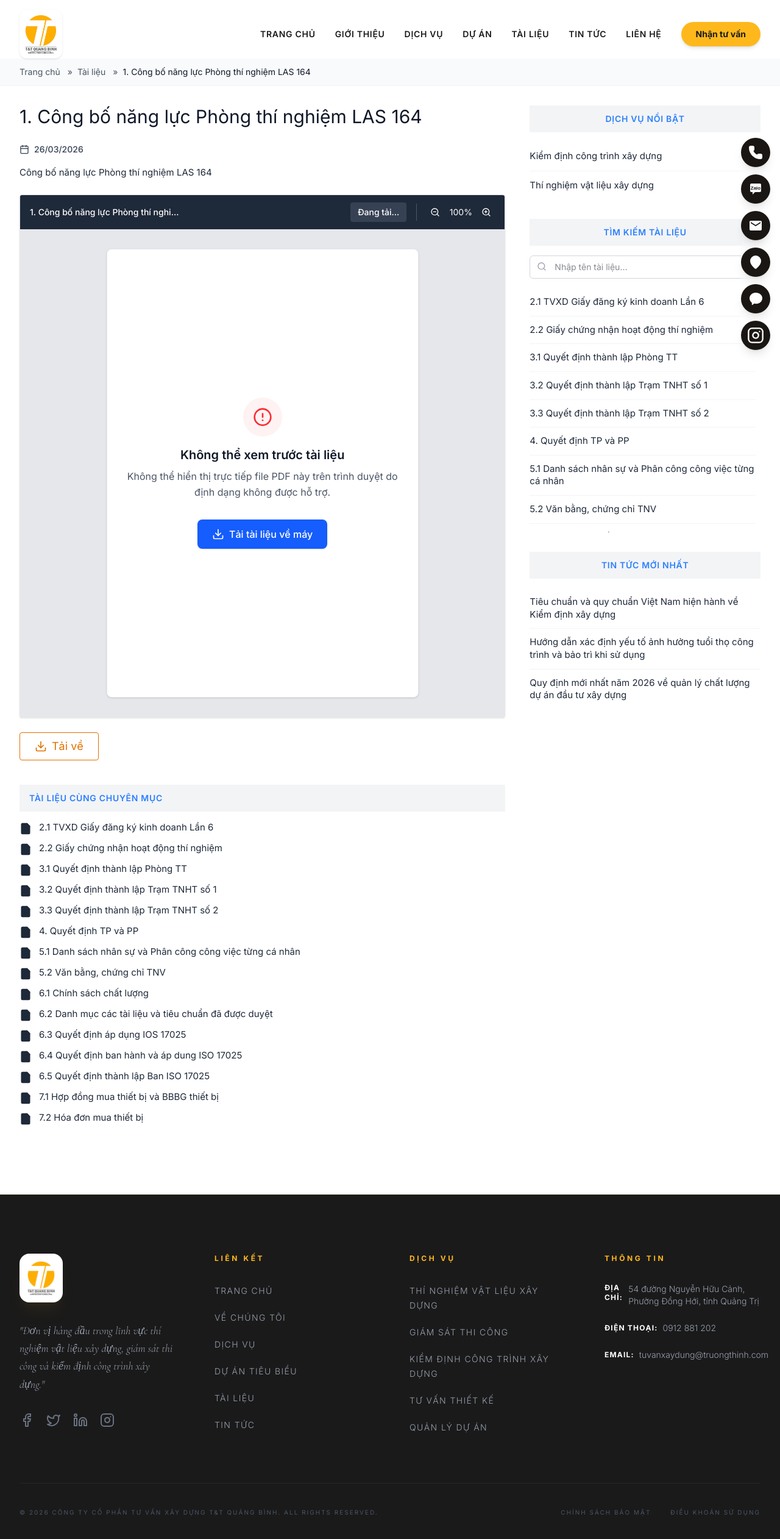
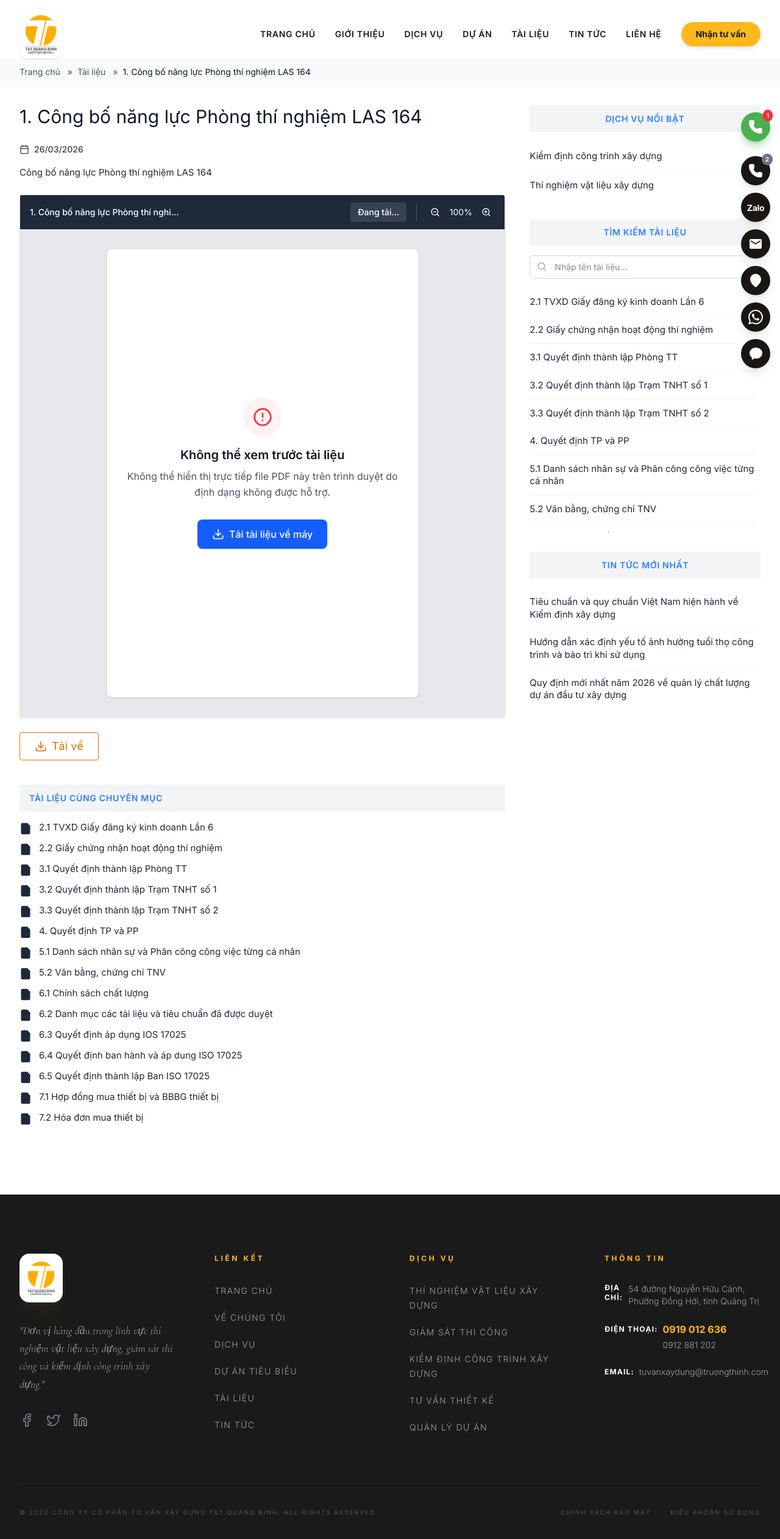
Before and after one commit to thuanedp/tvxdtvt-quangbinh, a React (Vite) app: page /documents/1 in a window 1280 px wide. Shown: the top 2524 px of the page at 61% size. Built offline with nearby package versions, Linux system fonts and the light colour scheme.

Commit message:
Add files via upload

```diff
--- a/src/components/Contact.tsx
+++ b/src/components/Contact.tsx
@@ -89,7 +89,10 @@ ${formData.message}`;
                   </div>
                   <div>
                     <h5 className="font-bold text-brand-dark mb-2 uppercase tracking-wider text-sm">Điện thoại</h5>
-                    <a href="tel:0912881202" className="text-gray-600 hover:text-brand-gold transition-colors font-light">
+                    <a href="tel:0919012636" className="text-brand-gold hover:text-brand-gold-dark transition-colors font-bold block text-lg">
+                      0919 012 636
+                    </a>
+                    <a href="tel:0912881202" className="text-gray-600 hover:text-brand-gold transition-colors font-light block mt-1">
                       0912 881 202
                     </a>
                   </div>
--- a/src/components/FloatingContact.tsx
+++ b/src/components/FloatingContact.tsx
@@ -1,75 +1,158 @@
-import { Phone, MapPin, Instagram } from 'lucide-react';
+import { Phone, MapPin, X, MessageCircle } from 'lucide-react';
 import { Link } from 'react-router-dom';
+import { useState } from 'react';
 
 export default function FloatingContact() {
+  const [isChatOpen, setIsChatOpen] = useState(false);
+
+  const tooltipClass = "absolute opacity-0 invisible group-hover:opacity-100 group-hover:visible transition-all duration-300 bg-gray-900 text-white text-xs font-medium rounded-lg whitespace-nowrap px-3 py-2 shadow-xl pointer-events-none " +
+    "bottom-full mb-3 left-1/2 -translate-x-1/2 " +
+    "md:bottom-auto md:mb-0 md:left-auto md:translate-x-0 md:right-full md:mr-4 md:top-1/2 md:-translate-y-1/2 " +
+    "after:content-[''] after:absolute after:border-4 after:border-transparent after:border-t-gray-900 after:top-full after:left-1/2 after:-translate-x-1/2 " +
+    "md:after:border-t-transparent md:after:border-l-gray-900 md:after:left-full md:after:top-1/2 md:after:-translate-y-1/2 md:after:translate-x-0";
+
   return (
     <div className="fixed bottom-0 left-0 w-full flex flex-row justify-around items-center p-3 bg-white/95 backdrop-blur-md border-t border-gray-100 shadow-[0_-4px_10px_rgba(0,0,0,0.05)] z-[60] md:bottom-auto md:left-auto md:right-4 md:top-1/2 md:-translate-y-1/2 md:w-auto md:flex-col md:gap-3 md:bg-transparent md:border-none md:shadow-none md:p-0">
-      {/* Phone */}
+      {/* Phone 1 (Primary) */}
+      <a
+        href="tel:0919012636"
+        className="group relative w-10 h-10 md:w-12 md:h-12 bg-[#4CAF50] hover:bg-[#45a049] rounded-full flex items-center justify-center text-white hover:scale-110 transition-all duration-300 shadow-lg shadow-[#4CAF50]/40 animate-bounce"
+        aria-label="Gọi điện thoại 1"
+      >
+        <Phone className="w-5 h-5 md:w-6 md:h-6" fill="currentColor" />
+        <span className="absolute -top-1 -right-1 bg-red-500 text-white text-[10px] font-bold px-1.5 py-0.5 rounded-full">1</span>
+        <span className={tooltipClass}>Gọi ngay cho tôi</span>
+      </a>
+
+      {/* Phone 2 (Secondary) */}
       <a
         href="tel:0912881202"
-        className="w-10 h-10 md:w-12 md:h-12 bg-[#1A1613] hover:bg-[#4CAF50] rounded-full flex items-center justify-center text-white hover:scale-110 transition-all duration-300 shadow-lg"
-        aria-label="Gọi điện thoại"
+        className="group relative w-10 h-10 md:w-12 md:h-12 bg-[#1A1613] hover:bg-[#4CAF50] rounded-full flex items-center justify-center text-white hover:scale-110 transition-all duration-300 shadow-lg"
+        aria-label="Gọi điện thoại 2"
       >
         <Phone className="w-5 h-5 md:w-6 md:h-6" fill="currentColor" />
+        <span className="absolute -top-1 -right-1 bg-gray-500 text-white text-[10px] font-bold px-1.5 py-0.5 rounded-full">2</span>
+        <span className={tooltipClass}>Gọi ngay cho tôi</span>
       </a>
 
       {/* Zalo */}
       <a
-        href="https://zalo.me/0912881202"
+        href="https://zalo.me/0919012636"
         target="_blank"
         rel="noreferrer"
-        className="group w-10 h-10 md:w-12 md:h-12 bg-[#1A1613] hover:bg-[#0068FF] rounded-full flex items-center justify-center text-white hover:scale-110 transition-all duration-300 shadow-lg"
+        className="group relative w-10 h-10 md:w-12 md:h-12 bg-[#1A1613] hover:bg-[#0068FF] rounded-full flex items-center justify-center hover:scale-110 transition-all duration-300 shadow-lg hover:shadow-[#0068FF]/40"
         aria-label="Chat Zalo"
       >
-        <svg className="w-5 h-5 md:w-6 md:h-6" viewBox="0 0 24 24" fill="currentColor" xmlns="http://www.w3.org/2000/svg">
-          <path d="M19 3H5C3.895 3 3 3.895 3 5v10c0 1.105.895 2 2 2h2v4l4-4h8c1.105 0 2-.895 2-2V5c0-1.105-.895-2-2-2z"/>
-          <text x="12" y="13" textAnchor="middle" fontSize="8" className="fill-[#1A1613] group-hover:fill-[#0068FF] transition-colors duration-300" fontWeight="900" fontFamily="Arial, sans-serif">Zalo</text>
-        </svg>
+        <span className="text-white font-bold text-[12px] md:text-[14px] tracking-tight">Zalo</span>
+        <span className={tooltipClass}>Chat với chúng tôi qua zalo</span>
       </a>
 
       {/* Email */}
       <a
         href="mailto:tuvanxaydung@truongthinh.com"
-        className="w-10 h-10 md:w-12 md:h-12 bg-[#1A1613] hover:bg-[#EA4335] rounded-full flex items-center justify-center text-white hover:scale-110 transition-all duration-300 shadow-lg"
+        className="group relative w-10 h-10 md:w-12 md:h-12 bg-[#1A1613] hover:bg-[#EA4335] rounded-full flex items-center justify-center text-white hover:scale-110 transition-all duration-300 shadow-lg"
         aria-label="Gửi Email"
       >
         <svg className="w-5 h-5 md:w-6 md:h-6" viewBox="0 0 24 24" fill="currentColor" xmlns="http://www.w3.org/2000/svg">
           <path d="M20 4H4c-1.1 0-1.99.9-1.99 2L2 18c0 1.1.9 2 2 2h16c1.1 0 2-.9 2-2V6c0-1.1-.9-2-2-2zm0 4l-8 5-8-5V6l8 5 8-5v2z"/>
         </svg>
+        <span className={tooltipClass}>Đăng ký thông tin và để lại tin nhắn</span>
       </a>
 
       {/* Location */}
       <Link
         to="/#contact"
-        className="w-10 h-10 md:w-12 md:h-12 bg-[#1A1613] hover:bg-[#EA4335] rounded-full flex items-center justify-center text-white hover:scale-110 transition-all duration-300 shadow-lg"
+        className="group relative w-10 h-10 md:w-12 md:h-12 bg-[#1A1613] hover:bg-[#EA4335] rounded-full flex items-center justify-center text-white hover:scale-110 transition-all duration-300 shadow-lg"
         aria-label="Bản đồ"
       >
         <MapPin className="w-5 h-5 md:w-6 md:h-6" fill="currentColor" />
+        <span className={tooltipClass}>Chỉ đường đến công ty</span>
       </Link>
 
-      {/* Messenger */}
+      {/* WhatsApp */}
       <a
-        href="https://m.me/ttquangbinh"
+        href="https://wa.me/84919012636"
         target="_blank"
         rel="noreferrer"
-        className="w-10 h-10 md:w-12 md:h-12 bg-[#1A1613] hover:bg-[#0084FF] rounded-full flex items-center justify-center text-white hover:scale-110 transition-all duration-300 shadow-lg"
-        aria-label="Chat Messenger"
+        className="group relative w-10 h-10 md:w-12 md:h-12 bg-[#1A1613] hover:bg-[#25D366] rounded-full flex items-center justify-center text-white hover:scale-110 transition-all duration-300 shadow-lg"
+        aria-label="Chat WhatsApp"
       >
         <svg className="w-5 h-5 md:w-6 md:h-6" viewBox="0 0 24 24" fill="currentColor" xmlns="http://www.w3.org/2000/svg">
-          <path d="M12 2C6.477 2 2 6.145 2 11.259c0 2.91 1.498 5.5 3.824 7.182v3.313c0 .393.447.618.76.38l3.18-2.39c1.028.288 2.12.446 3.236.446 5.523 0 10-4.145 10-9.259C23 6.145 18.523 2 12 2zm1.08 9.38l-2.61-2.78c-.28-.3-.75-.3-1.03 0l-3.82 4.07c-.36.38.16.94.63.66l2.84-1.66c.26-.15.58-.15.84 0l2.61 2.78c.28.3.75.3 1.03 0l3.82-4.07c.36-.38-.16-.94-.63-.66l-2.84 1.66c-.26.15-.58.15-.84 0z"/>
+          <path d="M17.472 14.382c-.297-.149-1.758-.867-2.03-.967-.273-.099-.471-.148-.67.15-.197.297-.767.966-.94 1.164-.173.199-.347.223-.644.075-.297-.15-1.255-.463-2.39-1.475-.883-.788-1.48-1.761-1.653-2.059-.173-.297-.018-.458.13-.606.134-.133.298-.347.446-.52.149-.174.198-.298.298-.497.099-.198.05-.371-.025-.52-.075-.149-.669-1.612-.916-2.207-.242-.579-.487-.5-.669-.51-.173-.008-.371-.01-.57-.01-.198 0-.52.074-.792.372-.272.297-1.04 1.016-1.04 2.479 0 1.462 1.065 2.875 1.213 3.074.149.198 2.096 3.2 5.077 4.487.709.306 1.262.489 1.694.625.712.227 1.36.195 1.871.118.571-.085 1.758-.719 2.006-1.413.248-.694.248-1.289.173-1.413-.074-.124-.272-.198-.57-.347m-5.421 7.403h-.004a9.87 9.87 0 01-5.031-1.378l-.361-.214-3.741.982.998-3.648-.235-.374a9.86 9.86 0 01-1.51-5.26c.001-5.45 4.436-9.884 9.888-9.884 2.64 0 5.122 1.03 6.988 2.898a9.825 9.825 0 012.893 6.994c-.003 5.45-4.437 9.884-9.885 9.884m8.413-18.297A11.815 11.815 0 0012.05 0C5.495 0 .16 5.335.157 11.892c0 2.096.547 4.142 1.588 5.945L.057 24l6.305-1.654a11.882 11.882 0 005.683 1.448h.005c6.554 0 11.89-5.335 11.893-11.893a11.821 11.821 0 00-3.48-8.413z"/>
         </svg>
+        <span className={tooltipClass}>Chat với chúng tôi qua WhatsApp</span>
       </a>
 
-      {/* Instagram */}
-      <a
-        href="https://instagram.com/ttquangbinh"
-        target="_blank"
-        rel="noreferrer"
-        className="w-10 h-10 md:w-12 md:h-12 bg-[#1A1613] hover:bg-gradient-to-tr hover:from-[#F58529] hover:via-[#DD2A7B] hover:to-[#8134AF] rounded-full flex items-center justify-center text-white hover:scale-110 transition-all duration-300 shadow-lg"
-        aria-label="Instagram"
-      >
-        <Instagram className="w-5 h-5 md:w-7 md:h-7" />
-      </a>
+      {/* Messenger Widget */}
+      <div className="relative">
+        <button
+          onClick={() => setIsChatOpen(!isChatOpen)}
+          className="group relative w-10 h-10 md:w-12 md:h-12 bg-[#1A1613] hover:bg-[#0084FF] rounded-full flex items-center justify-center text-white hover:scale-110 transition-all duration-300 shadow-lg"
+          aria-label="Mở cửa sổ chat Messenger"
+        >
+          {isChatOpen ? (
+            <X className="w-5 h-5 md:w-6 md:h-6" />
+          ) : (
+            <svg className="w-5 h-5 md:w-6 md:h-6" viewBox="0 0 24 24" fill="currentColor" xmlns="http://www.w3.org/2000/svg">
+              <path d="M12 2C6.477 2 2 6.145 2 11.259c0 2.91 1.498 5.5 3.824 7.182v3.313c0 .393.447.618.76.38l3.18-2.39c1.028.288 2.12.446 3.236.446 5.523 0 10-4.145 10-9.259C23 6.145 18.523 2 12 2zm1.08 9.38l-2.61-2.78c-.28-.3-.75-.3-1.03 0l-3.82 4.07c-.36.38.16.94.63.66l2.84-1.66c.26-.15.58-.15.84 0l2.61 2.78c.28.3.75.3 1.03 0l3.82-4.07c.36-.38-.16-.94-.63-.66l-2.84 1.66c-.26.15-.58.15-.84 0z"/>
+            </svg>
+          )}
+          {!isChatOpen && <span className={tooltipClass}>Chat với chúng tôi qua Messenger</span>}
+        </button>
+
+        {/* Chat Window Popup */}
+        {isChatOpen && (
+          <div className="absolute bottom-full right-0 mb-4 w-[280px] md:w-[320px] bg-white rounded-2xl shadow-2xl border border-gray-100 overflow-hidden flex flex-col origin-bottom-right animate-in fade-in zoom-in duration-200 z-50">
+            {/* Header */}
+            <div className="bg-[#0084FF] p-4 flex items-center gap-3">
+              <div className="relative">
+                <img src="/logo.png" alt="T&T Quang Binh" className="w-10 h-10 rounded-full bg-white p-1 object-contain" />
+                <div className="absolute bottom-0 right-0 w-3 h-3 bg-green-500 border-2 border-[#0084FF] rounded-full"></div>
+              </div>
+              <div>
+                <h4 className="text-white font-bold text-sm">T&T Quảng Bình</h4>
+                <p className="text-blue-100 text-xs">Thường trả lời ngay lập tức</p>
+              </div>
+            </div>
+
+            {/* Body */}
+            <div className="p-4 bg-gray-50 h-48 overflow-y-auto flex flex-col gap-3">
+              <div className="text-center text-xs text-gray-400 my-2">Hôm nay</div>
+              <div className="flex gap-2">
+                <img src="/logo.png" alt="T&T Quang Binh" className="w-6 h-6 rounded-full bg-white p-0.5 object-contain flex-shrink-0" />
+                <div className="bg-gray-200 text-gray-800 text-sm p-3 rounded-2xl rounded-tl-none max-w-[85%]">
+                  Xin chào! 👋<br/>T&T Quảng Bình có thể giúp gì cho bạn hôm nay?
+                </div>
+              </div>
+            </div>
+
+            {/* Footer */}
+            <div className="p-3 bg-white border-t border-gray-100">
+              <a
+                href="https://m.me/nguyen.hung.619922"
+                target="_blank"
+                rel="noreferrer"
+                className="w-full bg-[#0084FF] hover:bg-[#0073e6] text-white font-medium py-2.5 px-4 rounded-xl flex items-center justify-center gap-2 transition-colors md:hidden"
+              >
+                <MessageCircle className="w-4 h-4" />
+                Bắt đầu chat
+              </a>
+              <a
+                href="https://www.messenger.com/t/nguyen.hung.619922"
+                target="_blank"
+                rel="noreferrer"
+                className="w-full bg-[#0084FF] hover:bg-[#0073e6] text-white font-medium py-2.5 px-4 rounded-xl hidden md:flex items-center justify-center gap-2 transition-colors"
+              >
+                <MessageCircle className="w-4 h-4" />
+                Bắt đầu chat
+              </a>
+              <p className="text-center text-[10px] text-gray-400 mt-2">
+                Được cung cấp bởi Messenger
+              </p>
+            </div>
+          </div>
+        )}
+      </div>
     </div>
   );
 }
--- a/src/components/Footer.tsx
+++ b/src/components/Footer.tsx
@@ -1,4 +1,4 @@
-import { Building2, Facebook, Twitter, Linkedin, Instagram } from 'lucide-react';
+import { Building2, Facebook, Twitter, Linkedin } from 'lucide-react';
 import { Link } from 'react-router-dom';
 
 export default function Footer() {
@@ -24,9 +24,6 @@ export default function Footer() {
               </a>
               <a href="#" className="text-gray-500 hover:text-brand-gold transition-all transform hover:scale-110">
                 <Linkedin className="h-6 w-6" />
-              </a>
-              <a href="#" className="text-gray-500 hover:text-brand-gold transition-all transform hover:scale-110">
-                <Instagram className="h-6 w-6" />
               </a>
             </div>
           </div>
@@ -64,9 +61,12 @@ export default function Footer() {
                 <span className="font-bold text-white mr-2 text-xs uppercase tracking-widest">Địa chỉ:</span>
                 <span className="text-sm">54 đường Nguyễn Hữu Cảnh, Phường Đồng Hới, tỉnh Quảng Trị</span>
               </li>
-              <li className="flex items-center">
-                <span className="font-bold text-white mr-2 text-xs uppercase tracking-widest">Điện thoại:</span>
-                <a href="tel:0912881202" className="hover:text-brand-gold transition-colors text-sm">0912 881 202</a>
+              <li className="flex items-start">
+                <span className="font-bold text-white mr-2 text-xs uppercase tracking-widest mt-1">Điện thoại:</span>
+                <div className="flex flex-col gap-1">
+                  <a href="tel:0919012636" className="text-brand-gold hover:text-white transition-colors font-bold text-base">0919 012 636</a>
+                  <a href="tel:0912881202" className="hover:text-brand-gold transition-colors text-sm">0912 881 202</a>
+                </div>
               </li>
               <li className="flex items-center">
                 <span className="font-bold text-white mr-2 text-xs uppercase tracking-widest">Email:</span>
```
Also changed, not shown: src/components/Hero.tsx (+10 -1 lines).
